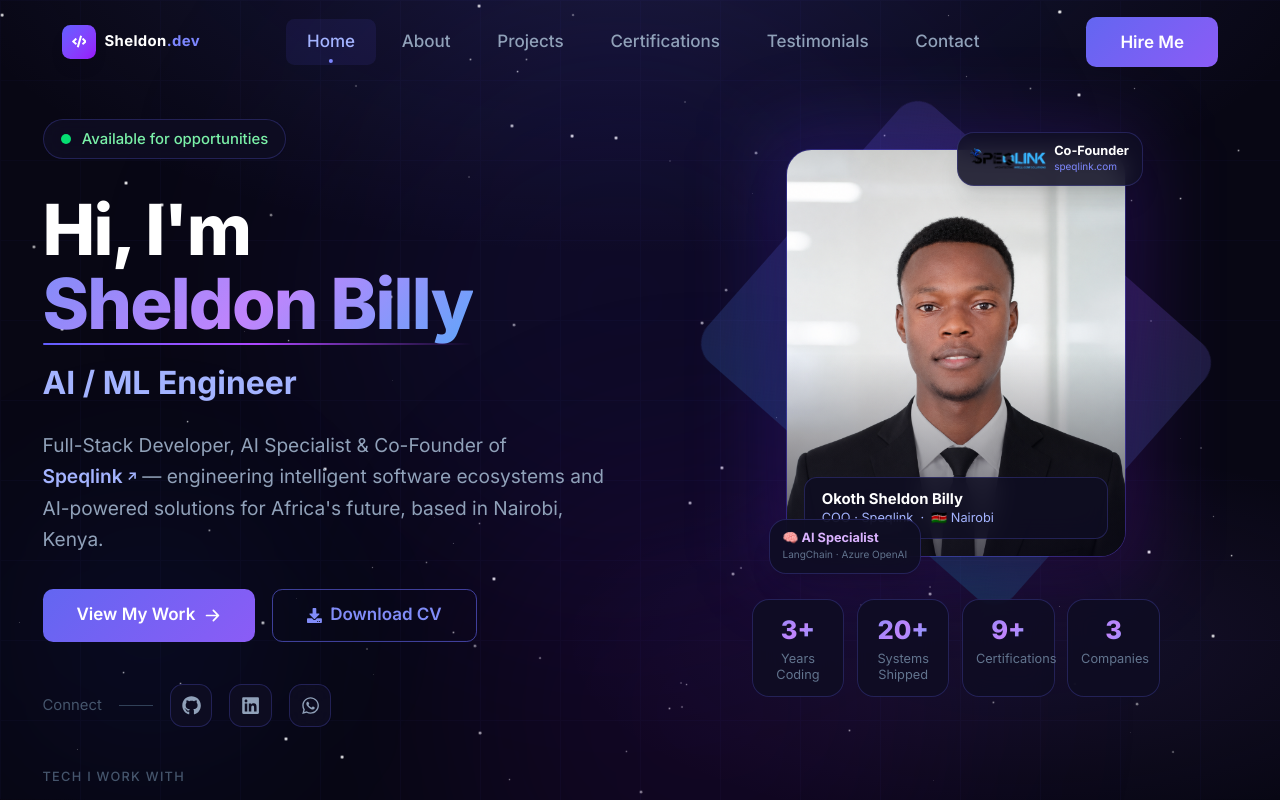
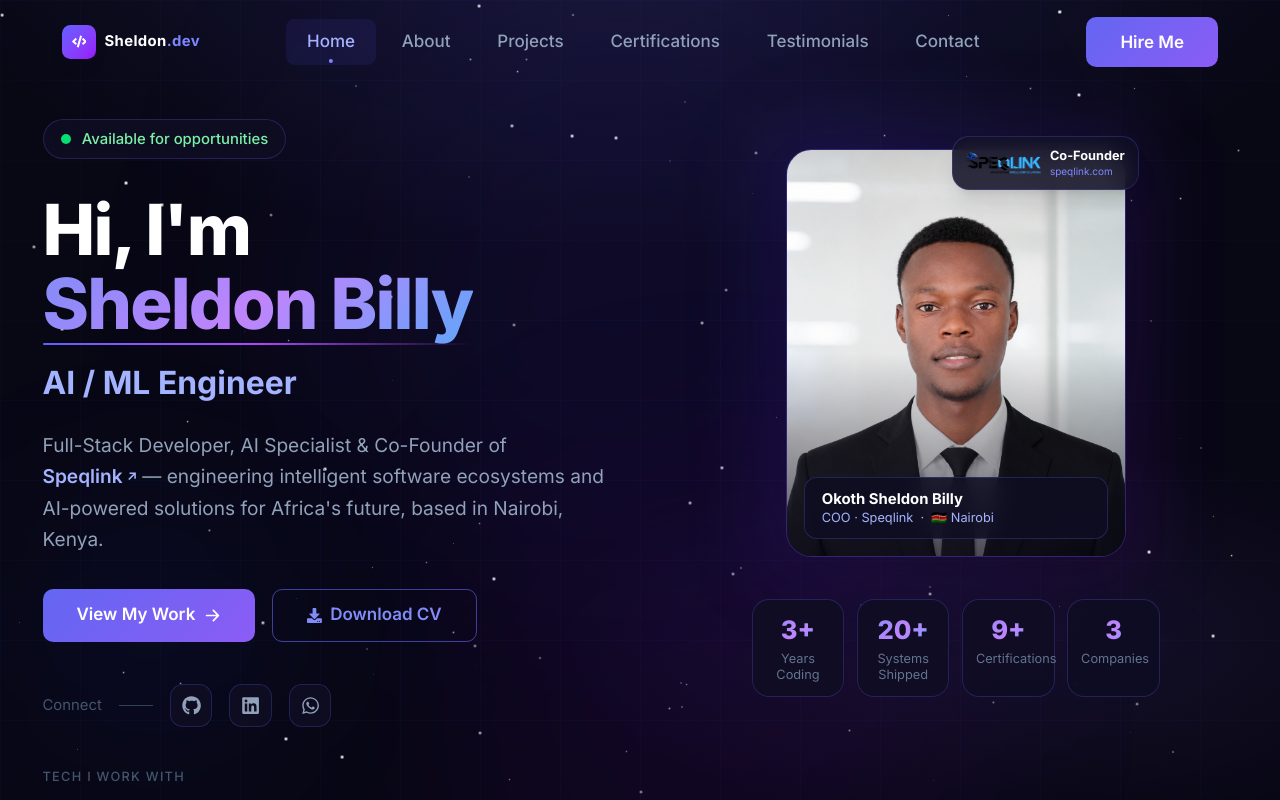
Before and after one commit to Sheldon-Billy/MyPortfolio, a React (Vite) app: page / in a window 1280 px wide. Shown: the top 800 px of the page. Built offline with nearby package versions, Linux system fonts and the light colour scheme.

Commit message:
revamped the whole portfolio

```diff
--- a/src/components/Home.jsx
+++ b/src/components/Home.jsx
@@ -256,20 +256,10 @@ const Home = () => {
             {/* ── RIGHT: Photo + cards ── */}
             <div className="flex flex-col items-center gap-6">
 
-              {/* Photo with layered glow rings */}
+              {/* Photo */}
               <div className="relative">
-                {/* Outer spinning ring */}
-                <div
-                  className="absolute inset-0 rounded-3xl opacity-20"
-                  style={{
-                    background: "conic-gradient(from 0deg, #6366f1, #8b5cf6, #06b6d4, #6366f1)",
-                    animation: "spin-slow 8s linear infinite",
-                    padding: "2px",
-                    borderRadius: "1.5rem",
-                  }}
-                />
                 {/* Glow blob */}
-                <div className="absolute -inset-4 bg-gradient-to-br from-indigo-600/25 to-purple-600/20 rounded-3xl blur-2xl" />
+                <div className="absolute -inset-4 bg-gradient-to-br from-indigo-600/20 to-purple-600/15 rounded-3xl blur-2xl pointer-events-none" />
 
                 {/* Photo frame */}
                 <div className="relative w-72 h-80 sm:w-80 sm:h-96 rounded-3xl overflow-hidden border border-indigo-500/30 shadow-2xl">
@@ -290,19 +280,13 @@ const Home = () => {
                   </div>
                 </div>
 
-                {/* Floating Speqlink badge */}
-                <div className="absolute -top-4 -right-4 glass rounded-2xl px-3 py-2.5 border border-indigo-500/30 shadow-xl flex items-center gap-2">
+                {/* Speqlink badge — top right, clear of the frame */}
+                <div className="absolute -top-3 -right-3 glass rounded-2xl px-3 py-2.5 border border-indigo-500/30 shadow-xl flex items-center gap-2 z-10">
                   <img src={SpeqlinkLogo} alt="Speqlink" className="h-5 object-contain" />
                   <div>
                     <p className="text-white text-xs font-bold leading-tight">Co-Founder</p>
                     <p className="text-indigo-400 text-[10px]">speqlink.com</p>
                   </div>
-                </div>
-
-                {/* Floating AI badge */}
-                <div className="absolute -bottom-4 -left-4 glass rounded-2xl px-3 py-2.5 border border-purple-500/30 shadow-xl">
-                  <p className="text-purple-300 text-xs font-bold">🧠 AI Specialist</p>
-                  <p className="text-slate-500 text-[10px]">LangChain · Azure OpenAI</p>
                 </div>
               </div>
 
```
